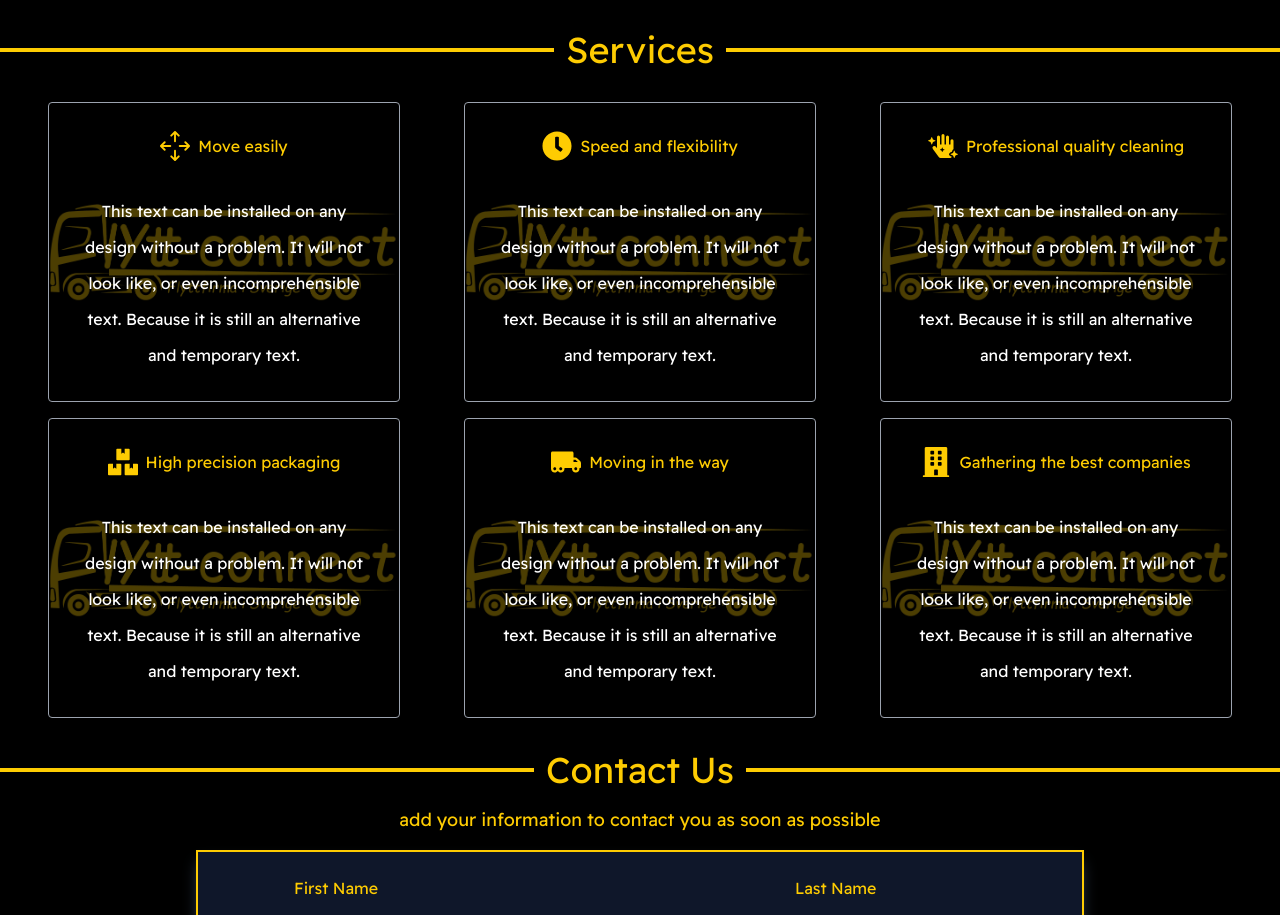
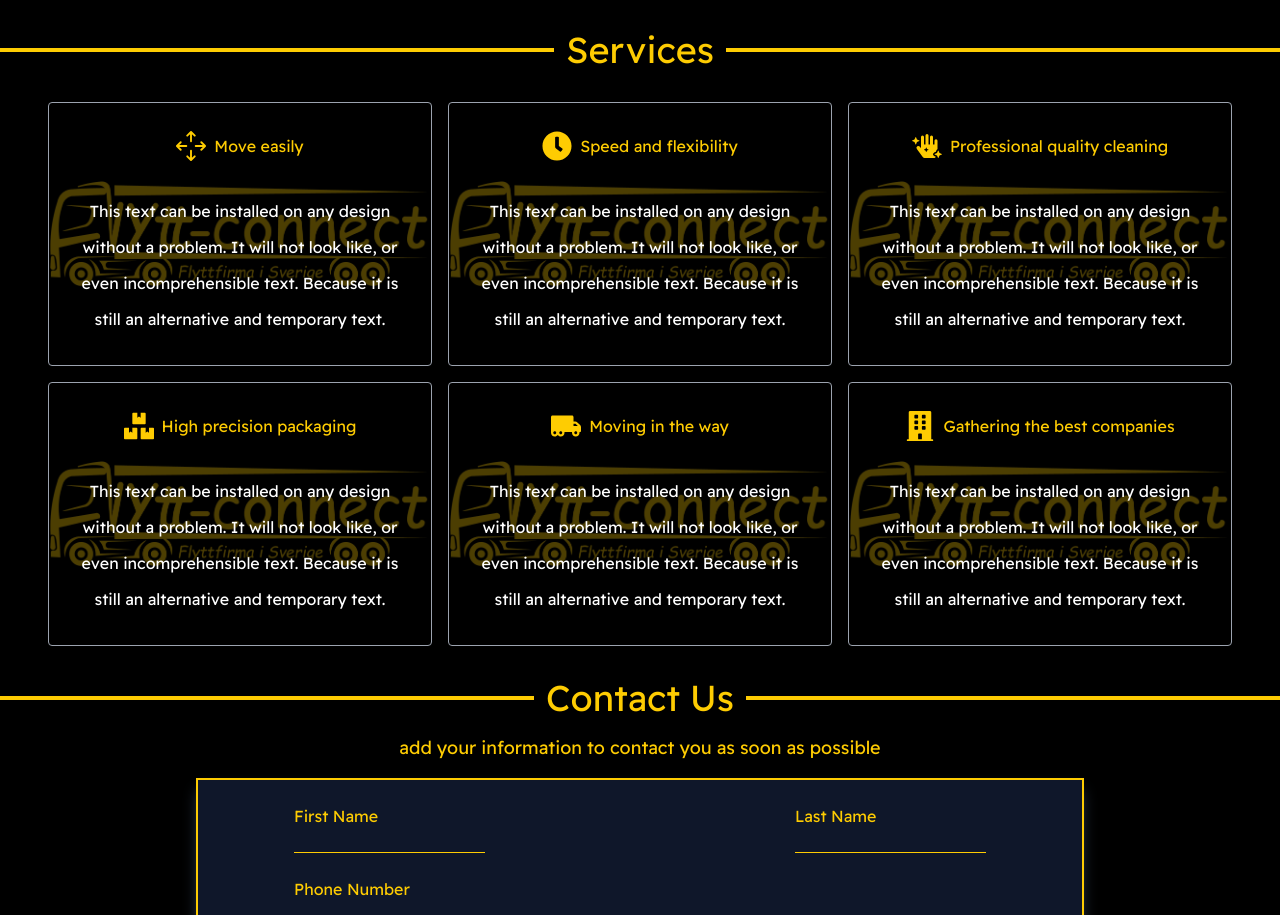
Before and after one commit to aboabdallahramadan/MaxToGo, a Next.js app: page /en in a window 1280 px wide. Shown: the part 1826-2741 px from the top of the page. Built offline with nearby package versions, Linux system fonts and the light colour scheme.

Commit message:
some fixes

```diff
--- a/components/mainPage/ServicesCard.jsx
+++ b/components/mainPage/ServicesCard.jsx
@@ -1,6 +1,6 @@
 const ServicesCard = ({Icon,title,text}) => {
   return (
-    <div className="logoMark p-7 w-[22rem] flex relative flex-col items-center justify-between gap-8 hover:shadow-2xl hover:shadow-primary border border-gray-400 rounded">
+    <div className="logoMark p-7 w-[18rem] flex relative flex-col items-center justify-between gap-8 hover:shadow-2xl hover:shadow-primary border border-gray-400 rounded sm:w-[22rem] lg:w-[24rem]">
         <div className="flex items-center justify-center gap-2">
             <Icon className="text-primary text-3xl"/>
             <h3 className="text-1xl text-primary">{title}</h3>
```
